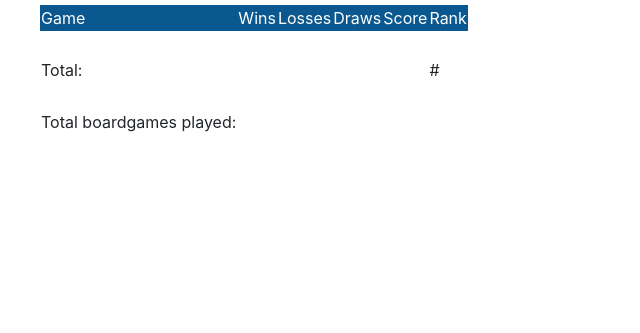
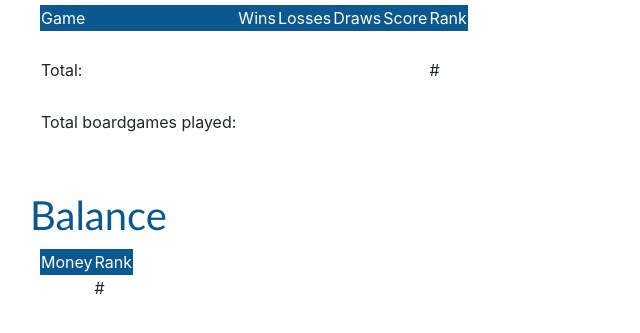
Before and after one commit to Rijkkie/R-D_Game_Bot, a Flask app: template FlaskApp/FlaskApp/templates/personalStats.html in a window 1280 px wide. Shown: the part 177-510 px from the top of the page, without its empty margins (0-640 px from the left). Run offline with Flask 2, Linux system fonts and the light colour scheme; the template is opened without the code that fills it, so the values that code supplies are empty; some libraries are stand-ins or nearby versions.

Commit message:
added balance

```diff
--- a/FlaskApp/FlaskApp/templates/personalStats.html
+++ b/FlaskApp/FlaskApp/templates/personalStats.html
@@ -55,6 +55,22 @@
         </tr>
     </tr>
 </table>
+<h1>&emsp;</h1>
+<h1>&emsp;Balance</h1>
+<table>
+    <th>
+        <tr style="color: #ffffff;
+        background-color: #0a588f ">
+            <td>Money</td>
+            <td>Rank</td>
+        </tr>
+    </th>
+
+    <tr>
+        <td>{{balance[0]}}</td>
+        <td>#{{balance[1]}}</td>
+    </tr>
+</table>
 
 
 {% endblock %}
```
